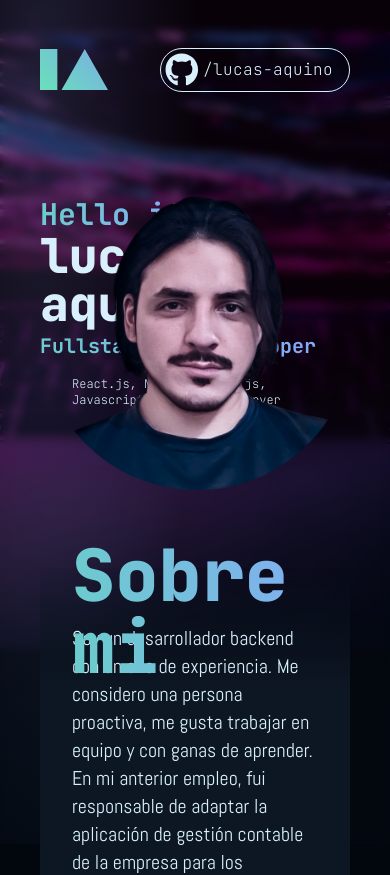
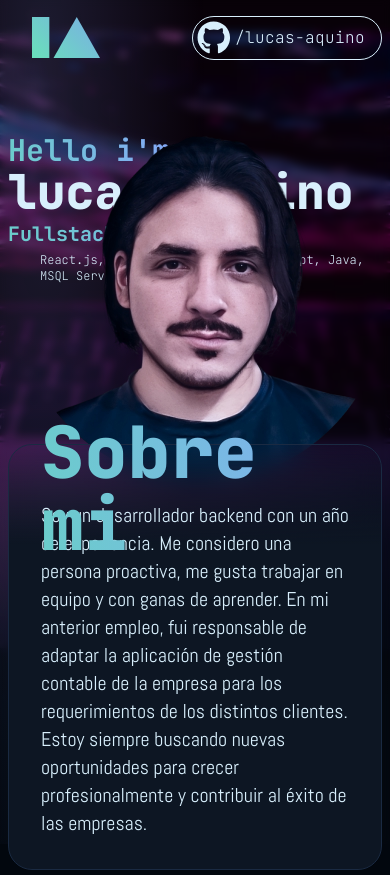
Before and after one commit to lucas-aquino/lucas-aquino-web-frontend, a Next.js app: page / in a window 390 px wide. Shown: the top 875 px of the page. Built offline with nearby package versions, Linux system fonts and the light colour scheme.

Commit message:
Added more Tailwind classes to make the web more responsive

```diff
--- a/app/page.jsx
+++ b/app/page.jsx
@@ -11,11 +11,11 @@ import { HiOutlineDocumentDownload } from "react-icons/hi"
 
 export default function Home() {
   return (
-    <main className="flex min-h-screen w-100 flex-col items-center bg-custom-almost-black subpixel-antialiased bg-blue-500">
+    <main className="flex min-h-screen w-100 flex-col items-center bg-custom-almost-black subpixel-antialiased">
       <NavBar></NavBar>
-      <section className={`px-10 w-screen xl:max-w-[1226px] z-40 xl:p-0`}>
+      <section className={`px-2 w-screen xl:max-w-[1226px] z-40 xl:p-0`}>
         <Head className='mt-14 mb-40' ></Head>
-        <section className="grid grid-row-2 gap-y-8 lg:grid-cols-3 lg:gap-x-8 lg:gap-y-0">
+        <section className="transition-all ease-out duration-300 grid grid-row-2 gap-y-8 lg:grid-cols-3 lg:gap-x-8 lg:gap-y-0">
           <Article className="lg:col-span-2 text-custom-iceberg"></Article>
           <div className="flex flex-col justify-center">
             <ButtonOutline className='transition-all ease-out duration-300 relative self-center font-bold z-40 border-4 text-4xl pl-10 pr-12 py-4 group border-custom-iceberg hover:border-custom-dark-blue-grey text-custom-iceberg backdrop-blur-2xl hover:bg-custom-iceberg/75 bg-blend-saturation hover:pl-8 hover:pr-10'>
--- a/components/article.jsx
+++ b/components/article.jsx
@@ -3,7 +3,7 @@ import { jetBrainsMono, abel } from "@/fonts/font"
 //TODO: hacer este componente mas generico
 export default function Article({ className, ...rest}) {
   return (
-    <article className={`relative select-none px-8 pb-6 pt-14 bg-article-gradient rounded-b-xl backdrop-blur-md ${ className }`} {...rest}>
+    <article className={`relative select-none px-8 pb-8 pt-14 bg-article-gradient rounded-3xl backdrop-blur-md border border-custom-blue-zodiac ${ className }`} {...rest}>
       <span className={`absolute -top-7 ${ jetBrainsMono.className } font-extrabold text-7xl italic bg-text-gradient bg-clip-text text-transparent inline-block mb-6 pr-3`} >Sobre mi</span>
       <p className={`${ abel.className } text-xl`}>
         Soy un desarrollador backend con un año de experiencia. Me considero una persona proactiva, me gusta trabajar en equipo y con ganas de aprender. En mi anterior empleo, fui responsable de adaptar la aplicación de gestión contable de la empresa para los requerimientos de los distintos clientes. Estoy siempre buscando nuevas oportunidades para crecer profesionalmente y contribuir al éxito de las empresas.
--- a/components/head.jsx
+++ b/components/head.jsx
@@ -5,11 +5,11 @@ import { jetBrainsMono } from "@/fonts/font"
 export default function Head({ className }){
   return (
     <section className={`relative ${ jetBrainsMono.className } select-none text-custom-iceberg ${ className }`} >
-      <h4 className="font-bold md:font-normal xl:text-7xl lg:text-6xl md:text-5xl sm:text-4xl text-3xl bg-text-gradient bg-clip-text text-transparent inline-block xl:mb-6 mb-0">Hello i'm</h4>
-      <h1 className="font-extrabold xl:text-9xl lg:text-8xl md:text-7xl sm:text-6xl text-5xl xl:mb-8 lg:mb-4 mb-1">lucas-aquino</h1>
+      <h4 className="transition-all ease-in-out duration-150 font-bold md:font-normal xl:text-7xl lg:text-6xl md:text-5xl sm:text-4xl text-3xl bg-text-gradient bg-clip-text text-transparent inline-block xl:mb-6 mb-0">Hello i'm</h4>
+      <h1 className="transition-all ease-in-out duration-150 font-extrabold xl:text-9xl lg:text-8xl md:text-7xl sm:text-6xl text-5xl xl:mb-8 lg:mb-4 mb-1">lucas-aquino</h1>
       <div>
-        <h2 className="font-bold xl:text-5xl lg:text-4xl md:text-3xl sm:text-2xl text-xl bg-text-gradient bg-clip-text text-transparent inline-block mb-4">Fullstack Web Developer</h2>
-        <h3 className="font-extralight xl:text-xl lg:text-lg md:text-base sm:text-sm text-xs ml-8">React.js, Next.js, Node.js, Javascript, Java, MSQL Server</h3>
+        <h2 className="transition-all ease-in-out duration-150 font-bold xl:text-5xl lg:text-4xl md:text-3xl sm:text-2xl text-xl bg-text-gradient bg-clip-text text-transparent inline-block mb-1 md:mb-4">Fullstack Web Developer</h2>
+        <h3 className="transition-all ease-in-out duration-150 font-extralight xl:text-xl lg:text-lg md:text-base sm:text-sm text-xs ml-8">React.js, Next.js, Node.js, Javascript, Java, MSQL Server</h3>
       </div>
       <div className="absolute -top-5 -end-1 p-0 select-none">
         <Image
--- a/components/navbar.jsx
+++ b/components/navbar.jsx
@@ -6,10 +6,10 @@ import { FaGithub } from "react-icons/fa";
 
 export default function NavBar() {
   return(
-    <nav className='px-10 flex justify-center z-40 w-full py-12 xl:px-0'>
+    <nav className='transition-all ease-out duration-300 px-2 xl:px-10 flex justify-center z-40 w-full py-4 xl:py-12 xl:px-0'>
       <div className='w-[1226px] flex flex-row justify-between items-center'>
-        <Logo></Logo>
-        <div>
+        <Logo className='ml-6 xl:ml-0'></Logo>
+        <div className=''>
           <ButtonOutline className='self-center h-full box-border border border-custom-iceberg text-custom-iceberg font-light font-extralight pl-1 py-1 pr-4'>
             <span className='mr-1'><FaGithub size={'2.1em'} /></span><span className='select-text'>/lucas-aquino</span>
           </ButtonOutline>
--- a/tailwind.config.js
+++ b/tailwind.config.js
@@ -16,6 +16,7 @@ module.exports = {
         'text-gradient': 'linear-gradient(262deg, #89A3FF -16.98%, #4FF39B 206.62%)',
         'saturated-gradient': 'linear-gradient(262deg, #00d5ff -16.98%, #00ff95 206.62%)',
         'article-gradient': 'linear-gradient(180deg, rgba(13, 22, 35, 0.00) 0%, #0D1623 23.44%)',
+        'border-gradient': 'radial-gradient(93.25% 104.46% at 33.38% 0%, rgba(36, 55, 84, 0.00) 49.48%, #243754 100%)',
       },
       colors: {
         'custom': {
```
